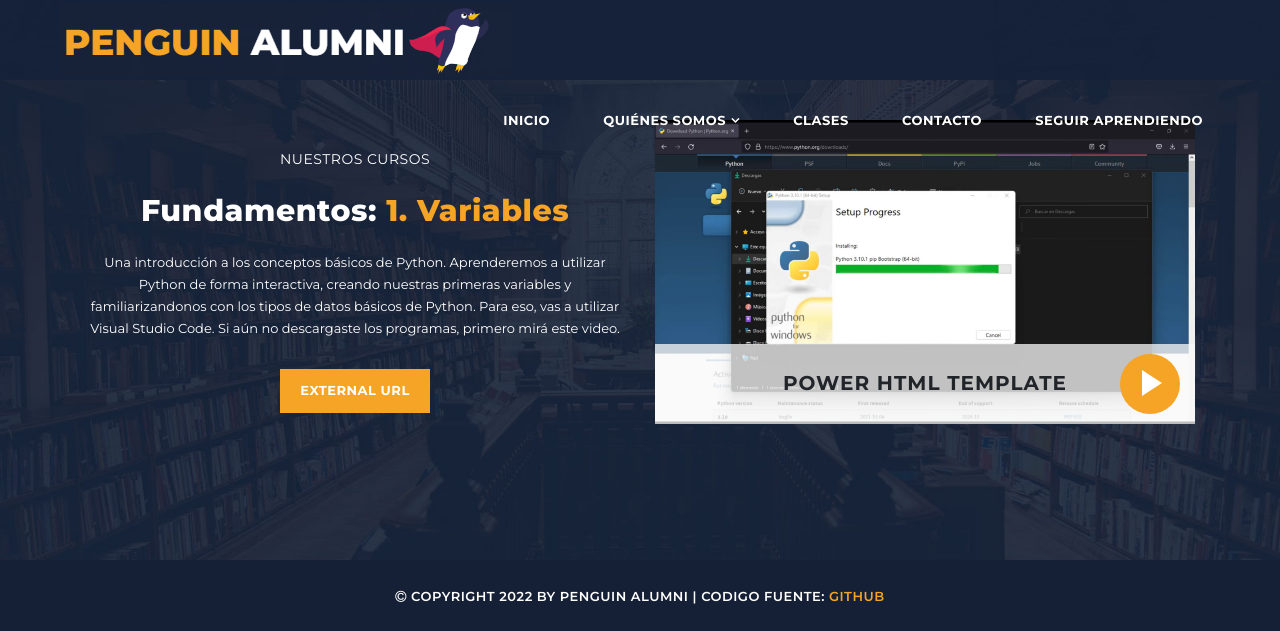
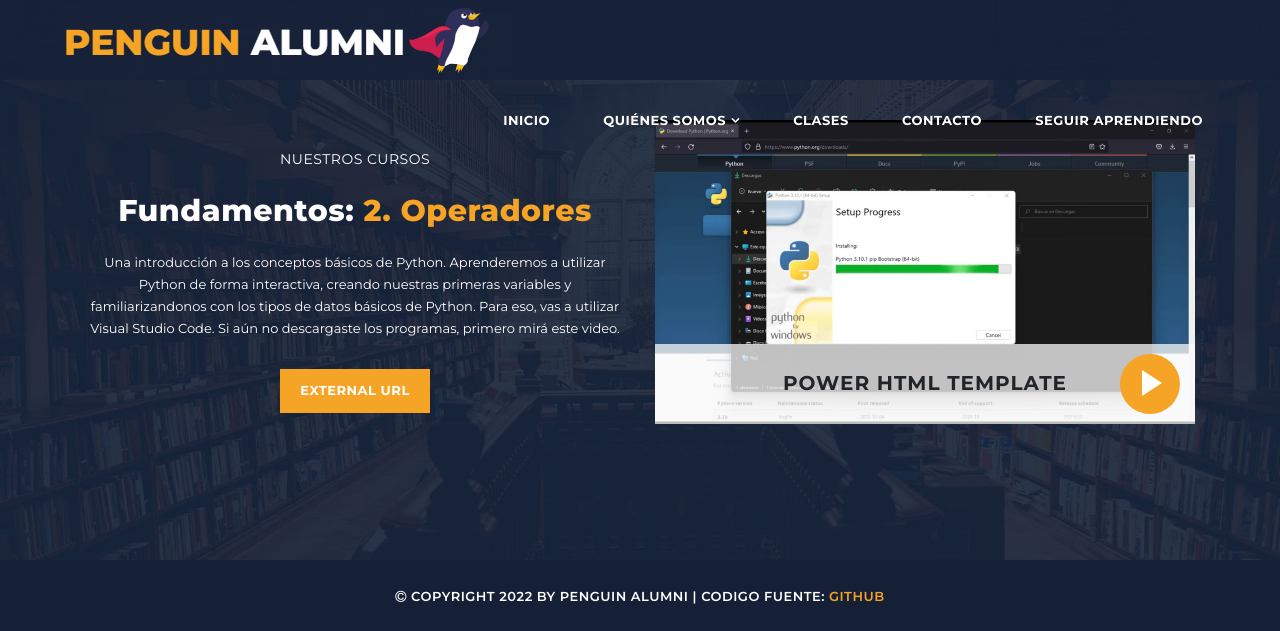
Before and after one commit to gabifleitas/bootcampv, a Flask app: page /operadores in a window 1280 px wide. Shown: the top 631 px of the page. Run offline with Flask 2, Linux system fonts and the light colour scheme; some libraries are stand-ins or nearby versions.

Commit message:
linkeo a la herramienta de practica de codigo

```diff
--- a/templates/operadores.html
+++ b/templates/operadores.html
@@ -63,7 +63,7 @@ https://templatemo.com/tm-557-grad-school
           <div class="left-content">
             <span>NUESTROS CURSOS</span>
             <h4>Fundamentos:
-              <em>1. Variables</em></h4>
+              <em>2. Operadores</em></h4>
             <p>Una introducción a los conceptos básicos de Python. Aprenderemos a utilizar Python de forma interactiva, creando nuestras primeras variables y familiarizandonos con los tipos de datos básicos de Python.
               Para eso, vas a utilizar Visual Studio Code. Si aún no descargaste los programas, primero mirá este video.</p>
             <div class="main-button"><a rel="nofollow" href="https://fb.com/templatemo" target="_parent">External URL</a></div>
--- a/templates/variables.html
+++ b/templates/variables.html
@@ -66,7 +66,7 @@ https://templatemo.com/tm-557-grad-school
               <em>1. Variables</em></h4>
             <p>Una introducción a los conceptos básicos de Python. Aprenderemos a utilizar Python de forma interactiva, creando nuestras primeras variables y familiarizandonos con los tipos de datos básicos de Python.
               Para eso, vas a utilizar Visual Studio Code. Si aún no descargaste los programas, primero mirá este video.</p>
-            <div class="main-button"><a rel="nofollow" href="https://www.w3schools.com/tryit/" target="_blank" rel="noopenernoreferrer">Proba tu código</a></div>
+            <div class="main-button"><a rel="nofollow" href="https://www.w3schools.com/python/trypython.asp?filename=demo_variables1" target="_blank" rel="noopenernoreferrer">Proba tu código</a></div>
           </div>
         </div>
         <div class="col-md-6">
```
